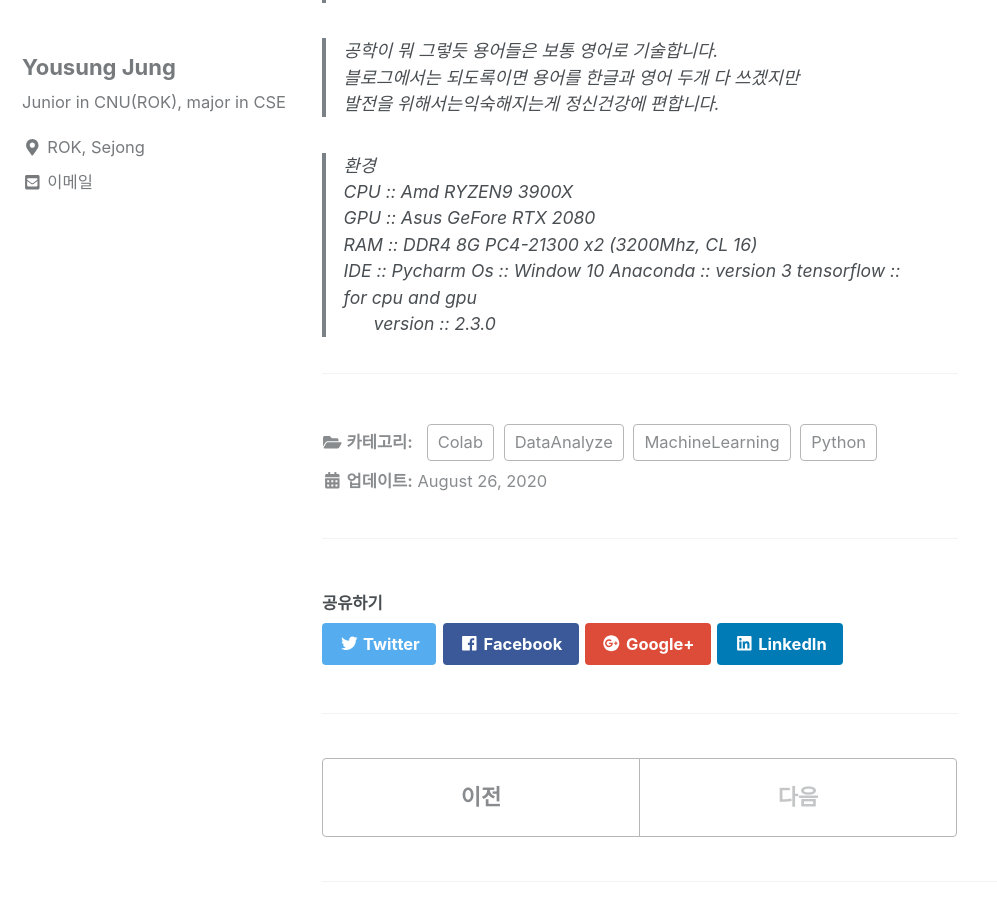
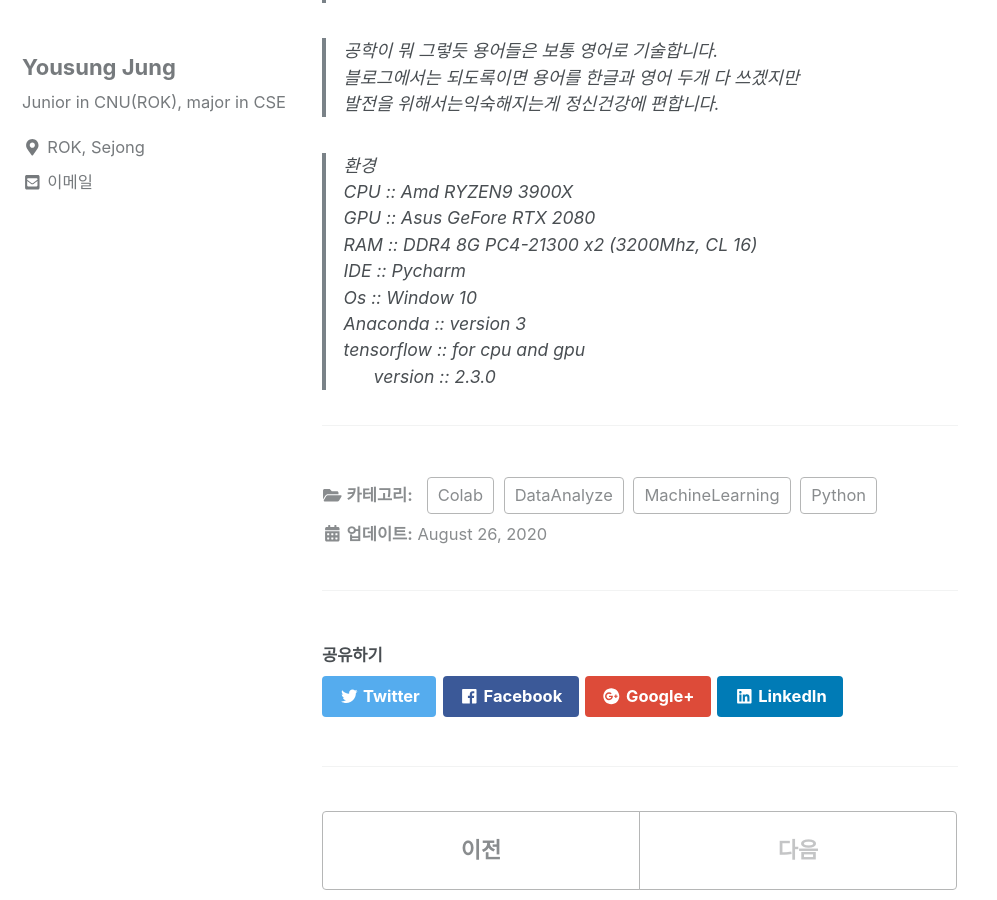
Before and after one commit to can019/can019.github.io, a Jekyll site: the page built from _posts/2020-08-26-MachineLearning-AI-4.md, in a window 1280 px wide and 900 px high, scrolled down 885 px. Shown: the whole window, without its empty margins (0-997 px from the left). Built offline with Jekyll 4.4.1, drawn with Linux system fonts in a browser that asks for light colours; nearby versions of some CDN libraries.

Commit message:
modified

```diff
--- a/_posts/2020-08-26-MachineLearning-AI-4.md
+++ b/_posts/2020-08-26-MachineLearning-AI-4.md
@@ -30,9 +30,9 @@ categories: MachineLearning DataAnalyze Python Colab
     CPU :: Amd RYZEN9 3900X<br/>
     GPU :: Asus GeFore RTX 2080<br/>
     RAM :: DDR4 8G PC4-21300 x2 (3200Mhz, CL 16)<br/>
-    IDE :: Pycharm
-    Os :: Window 10
-    Anaconda :: version 3
+    IDE :: Pycharm<br/>
+    Os :: Window 10<br/>
+    Anaconda :: version 3<br/>
     tensorflow :: for cpu and gpu<br/>
     <div style = "margin-left : 30px">
        version :: 2.3.0<br/>
```
